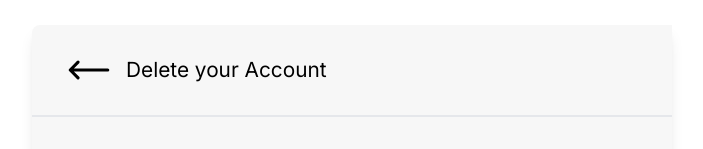
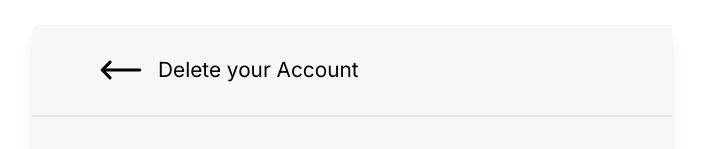
Before and after one commit to EGANOW-FRONTEND-ORG/EGANOW-ACCOUNT-DELETION-NEXTJS, a Next.js app: page / in a window 1280 px wide. Shown: the part 283-432 px from the top of the page, without its empty margins (288-991 px from the left). Built offline with nearby package versions, Linux system fonts and the light colour scheme.

Commit message:
chore: Add delete icon to form

```diff
--- a/app/components/AccountDeletionForm.tsx
+++ b/app/components/AccountDeletionForm.tsx
@@ -110,7 +110,7 @@ const DeleteAccountpage = () => {
             onSubmit={(e) => e?.preventDefault()}
             className="bg-[#f7f7f7] shadow-lg  mt-5 overflow-auto rounded-tl-lg"
           >
-            <section className="px-[4rem] sm:px-[2rem]">
+            <section className="px-[4rem]">
               <div className="flex justify-start gap-3 items-center text-4xl text-center mt-5 mb-5">
                 <span
                   style={{ color: `${theme.primaryColor}` }}
```
